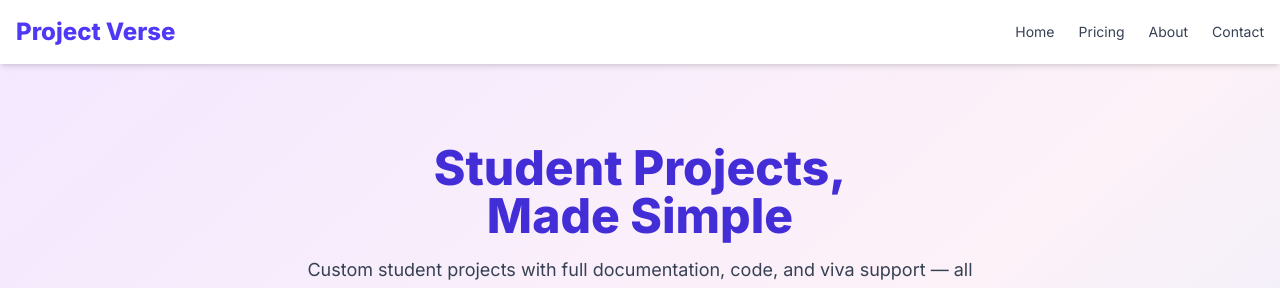
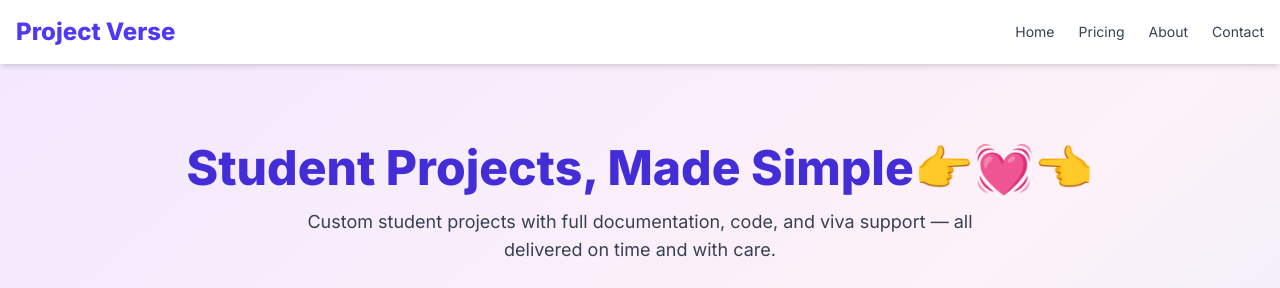
Before and after one commit to Project-Verse/project-verse, a website: page index.html in a window 1280 px wide. Shown: the top 288 px of the page. Drawn offline with Linux system fonts and the light colour scheme.

Commit message:
Update index.html

```diff
--- a/index.html
+++ b/index.html
@@ -3,7 +3,7 @@
 <head>
   <meta charset="UTF-8" />
   <meta name="viewport" content="width=device-width, initial-scale=1.0"/>
-  <title>Project Versse</title>
+  <title>Project Verse</title>
   <link href="https://fonts.googleapis.com/css2?family=Inter:wght@400;600;800&display=swap" rel="stylesheet">
   <link href="src/output.css" rel="stylesheet"> <!-- ✅ Tailwind output -->
   <style>
@@ -51,7 +51,7 @@
   <!-- Hero Section -->
   <main class="max-w-7xl mx-auto px-4 py-20">
     <section class="text-center mb-16 zoom-in">
-      <h1 class="text-5xl font-extrabold text-indigo-700 mb-4">Student Projects,<br />Made Simple</h1>
+      <h1 class="text-5xl font-extrabold text-indigo-700 mb-4">Student Projects, Made Simple👉💓👈</h1>
       <p class="text-lg text-gray-700 max-w-2xl mx-auto">
         Custom student projects with full documentation, code, and viva support — all delivered on time and with care.
       </p>
```
